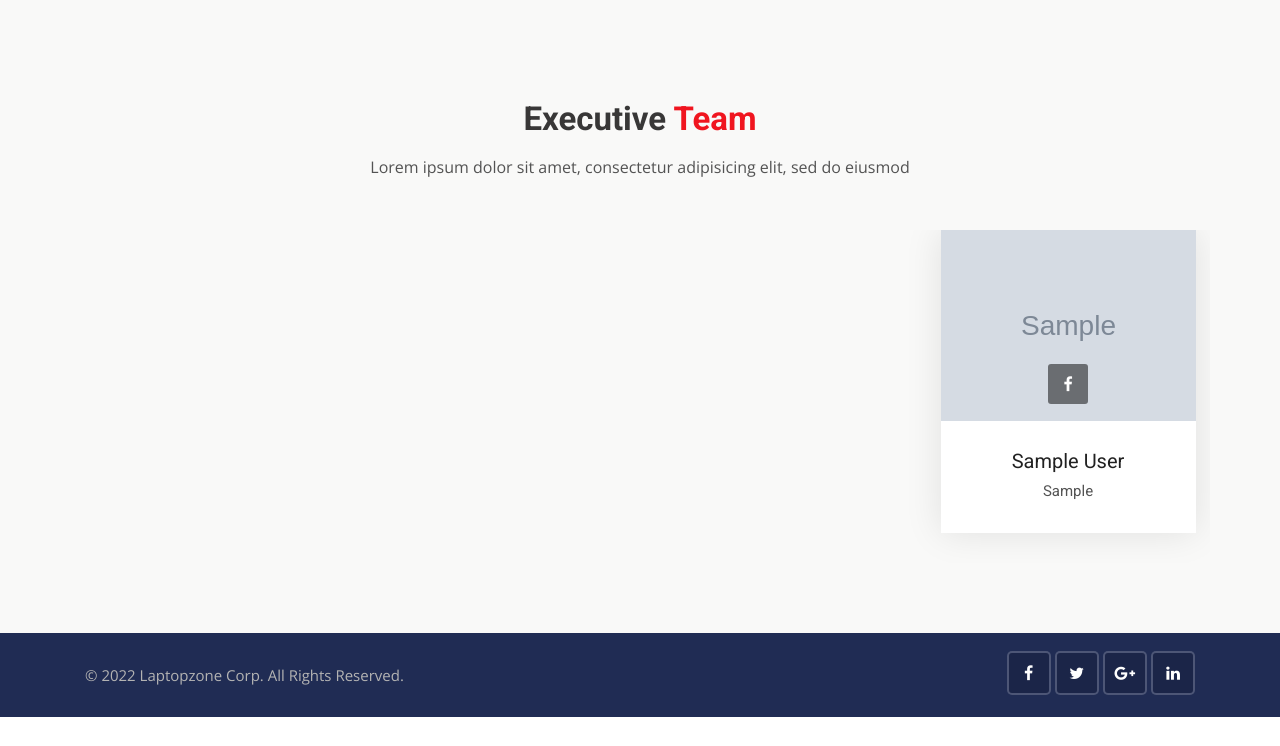
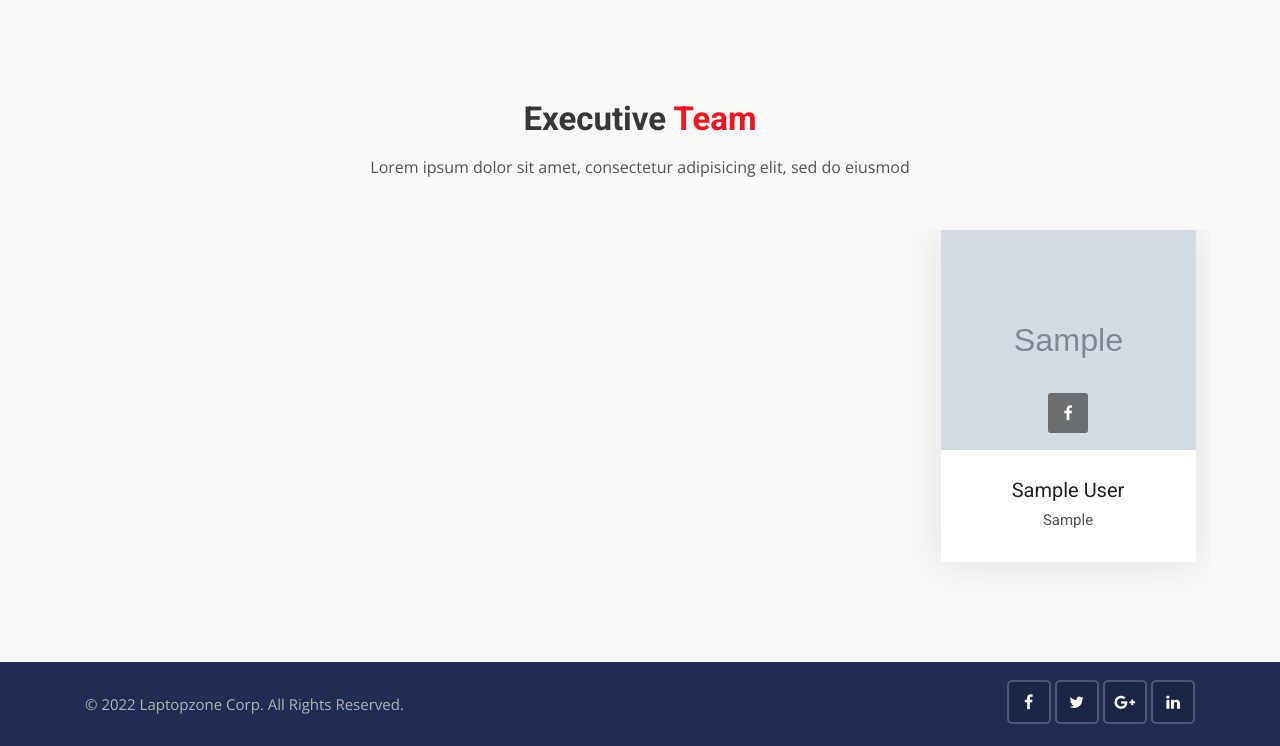
Before and after one commit to efanrahman65/laptopzone-gitproject, a Django app: template templates/pages/about.html in a window 1280 px wide. Shown: the part 811-1557 px from the top of the page. Before the commit the page ends 1528 px from the top, so only its background shows below. Run offline with Django 3.2, Linux system fonts and the light colour scheme; the template is opened without the code that fills it: values that come from a table or form of the project are taken from there, others are empty; tables that the repository leaves empty hold one stand-in row (values such as "Sample post"); grey boxes marked "Sample" are stand-in pictures; parts of the project's set-up code (start-up, migrations or seed data) failed here and were passed over; some libraries are stand-ins or nearby versions.

Commit message:
member photo

```diff
--- a/templates/pages/about.html
+++ b/templates/pages/about.html
@@ -89,7 +89,7 @@
                     <div class="team-1">
                         <div class="photo">
                             <a href="#">
-                                <img src="{{team.photo.url}}" alt="team-1" class="img-fluid">
+                                <img src="{{team.photo.url}}" alt="team-1" class="img-fluid" style="min-height:220px; max-height:220px;">
                             </a>
                             <div class="social-list clearfix">
                                 <a href="{{team.facebook_link}}" class="facebook-bg"><i class="fa fa-facebook"></i></a>
```
